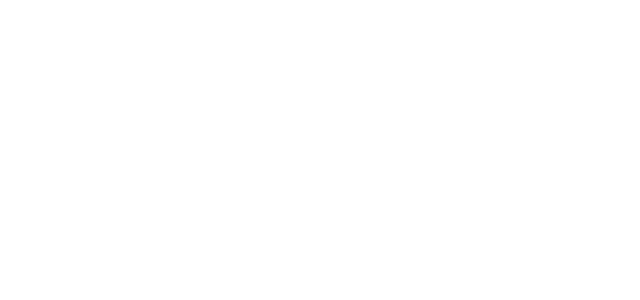
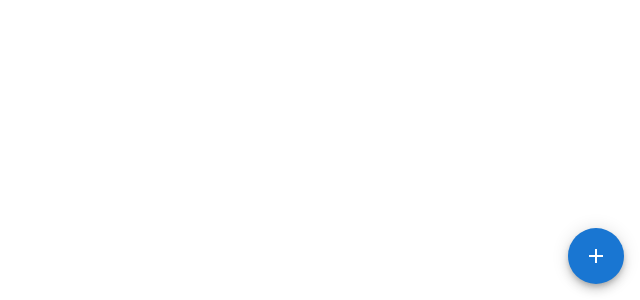
Before and after one commit to NexsterOrg/nexster-frontend, a React (Create React App) app: page /test in a window 1280 px wide. Shown: the part 500-800 px from the top of the page, without its empty margins (640-1280 px from the left). Built offline with nearby package versions, Linux system fonts and the light colour scheme.

Commit message:
Change month prefix

```diff
--- a/src/components/test.js
+++ b/src/components/test.js
@@ -1,7 +1,39 @@
-import { useState } from "react"
-import { BottomRightSnackbar } from "./ui/snack_bar"
+import {Box, SpeedDial, SpeedDialIcon, SpeedDialAction, Typography} from "@mui/material/"
+import PersonAddIcon from '@mui/icons-material/PersonAdd';
+import Diversity3Icon from '@mui/icons-material/Diversity3';
+import PeopleAltIcon from '@mui/icons-material/PeopleAlt';
 
-export default function TestGround(){
-    const [open, setOpen] = useState(false)
-    return <BottomRightSnackbar open={open} setOpen={setOpen} level={"error"} msg={"something went wrong"}/>
+const actions = [
+  { icon: <PeopleAltIcon />, name: 'My Friends' },
+  { icon: <PersonAddIcon />, name: 'Friend Requests' },
+  { icon: <Diversity3Icon />, name: 'Friends Pool' }
+];
+
+export default function TestGround() {
+  return (
+    // <Box sx={{ height: 320, transform: 'translateZ(0px)', flexGrow: 1 }}>
+      <SpeedDial
+        ariaLabel="SpeedDial basic example"
+        sx={{ position: 'absolute', bottom: 16, right: 16 }}
+        icon={<SpeedDialIcon />}
+      >
+        {actions.map((action) => (
+          <SpeedDialAction
+            key={action.name}
+            icon={action.icon}
+            tooltipOpen
+            tooltipTitle={<Typography sx={{color: "black"}}> {action.name} </Typography>}
+            onClick={() => console.log("clicked")}
+            sx={{
+              '& .MuiSpeedDialAction-staticTooltipLabel': {
+                whiteSpace: 'nowrap',
+                overflow: 'hidden',
+                background: "#D9D9D9"
+              },
+            }}
+          />
+        ))}
+      </SpeedDial>
+    // </Box>
+  );
 }
--- a/src/helper/date.js
+++ b/src/helper/date.js
@@ -10,7 +10,7 @@
     let timeDiffMin = Math.floor((currentDate - givenDate)/60000);
 
     if(timeDiffMin >= monthLimit) {
-        return `${Math.floor(timeDiffMin/monthLimit)}m`
+        return `${Math.floor(timeDiffMin/monthLimit)}mon`
     }
 
     if(timeDiffMin >= weekLimit) {
```
